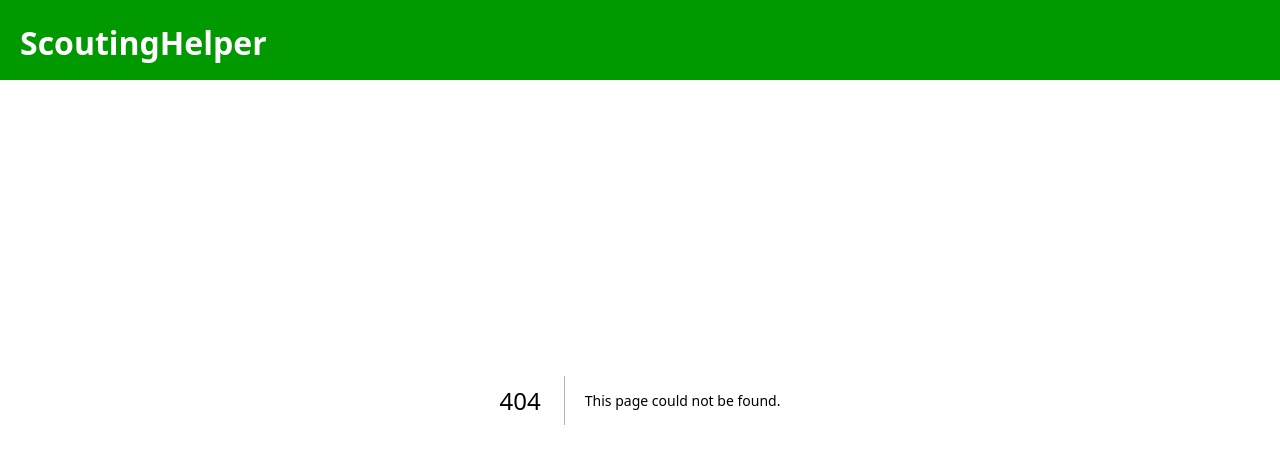
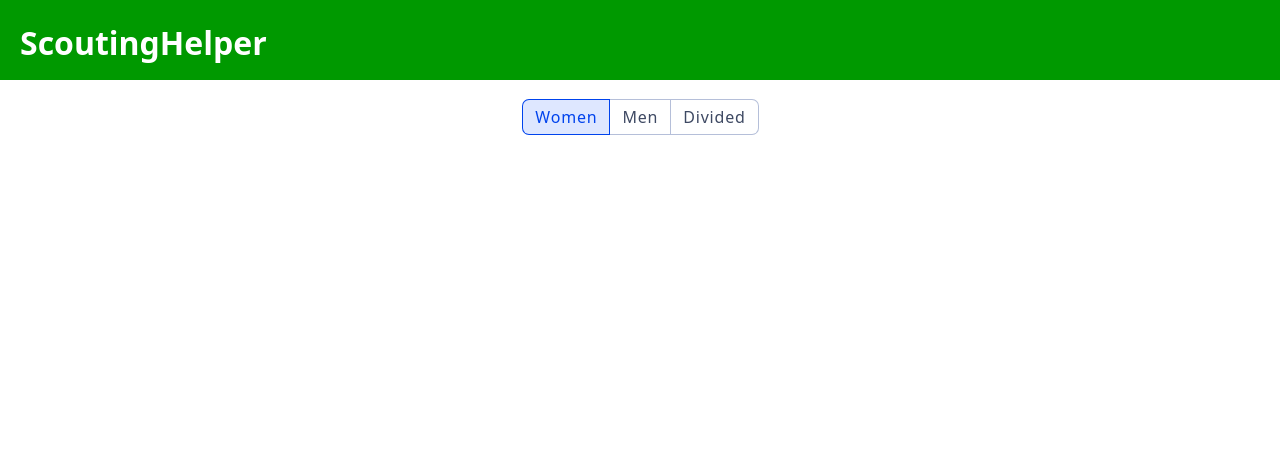
Before and after one commit to Frank-Schaeske/ScoutingHelper, a Next.js app: page /test in a window 1280 px wide. Before the commit this address had no page. Shown: the top 464 px of the page. Built offline with nearby package versions, Linux system fonts and the light colour scheme.

Commit message:
create filter

```diff
--- a/components/List/index.js
+++ b/components/List/index.js
@@ -33,7 +33,7 @@ export default function List({ players }) {
 
 const StyledList = styled.ul`
   list-style-type: none;
-  margin: 100px auto;
+  margin: 10px auto;
   padding: 0;
   display: flex;
   flex-direction: column;
--- a/components/PositionRadioButtons/index.js
+++ b/components/PositionRadioButtons/index.js
@@ -0,0 +1,103 @@
+import styled from "styled-components";
+import { useState } from "react";
+
+export default function PositionRadioButtons() {
+  const [selectedOption, setSelectedOption] = useState("Women");
+
+  const handleOptionChange = (event) => {
+    setSelectedOption(event.target.value);
+  };
+
+  return (
+    <MyDictContainer>
+        <label>
+          <RadioInput
+            type="radio"
+            name="radio"
+            value="Women"
+            checked={selectedOption === "Women"}
+            onChange={handleOptionChange}
+          />
+          <FirstChildLabelSpan>Women</FirstChildLabelSpan>
+        </label>
+        <label>
+          <RadioInput
+            type="radio"
+            name="radio"
+            value="Men"
+            checked={selectedOption === "Men"}
+            onChange={handleOptionChange}
+          />
+          <LabelSpan>Men</LabelSpan>
+        </label>
+        <label>
+          <RadioInput
+            type="radio"
+            name="radio"
+            value="Divided"
+            checked={selectedOption === "Divided"}
+            onChange={handleOptionChange}
+          />
+          <LastChildLabelSpan>Divided</LastChildLabelSpan>
+        </label>
+    </MyDictContainer>
+  );
+}
+
+const MyDictContainer = styled.div`
+  display: flex;
+  flex-wrap: wrap;
+  margin-top: 100px;
+  justify-content: center;
+`;
+
+const RadioInput = styled.input`
+  /* Styles for .mydict input[type="radio"] */
+  clip: rect(0 0 0 0);
+  clip-path: inset(100%);
+  height: 1px;
+  overflow: hidden;
+  position: absolute;
+  white-space: nowrap;
+  width: 1px;
+
+  &:checked + span {
+    /* Styles for .mydict input[type="radio"]:checked + span */
+    box-shadow: 0 0 0 0.0625em #0043ed;
+    background-color: #dee7ff;
+    z-index: 1;
+    color: #0043ed;
+  }
+
+  &:focus {
+    /* Styles for :focus */
+    outline: 0;
+    border-color: #2260ff;
+    box-shadow: 0 0 0 4px #b5c9fc;
+  }
+`;
+
+const LabelSpan = styled.span`
+  /* Styles for label span */
+  display: block;
+  cursor: pointer;
+  background-color: #fff;
+  padding: 0.375em 0.75em;
+  position: relative;
+  margin-left: 0.0625em;
+  box-shadow: 0 0 0 0.0625em #b5bfd9;
+  letter-spacing: 0.05em;
+  color: #3e4963;
+  text-align: center;
+  transition: background-color 0.5s ease;
+`;
+
+const FirstChildLabelSpan = styled(LabelSpan)`
+  /* Styles for label:first-child span */
+  border-radius: 0.375em 0 0 0.375em;
+`;
+
+const LastChildLabelSpan = styled(LabelSpan)`
+  /* Styles for label:last-child span */
+  border-radius: 0 0.375em 0.375em 0;
+`;
--- a/pages/players/index.js
+++ b/pages/players/index.js
@@ -2,6 +2,7 @@ import List from "../../components/List";
 import NavigationBar from "../../components/NavigationBar";
 import styled from "styled-components";
 import useSWR from "swr";
+import PositionRadioButtons from "../../components/PositionRadioButtons";
 
 const fetcher = (...args) => fetch(...args).then((res) => res.json());
 
@@ -19,6 +20,7 @@ export default function PlayersPage() {
   return (
     <>
       <StyledMain>
+        <PositionRadioButtons />
         <List players={players} />
       </StyledMain>
       <NavigationBar />
--- /dev/null
+++ b/pages/test.js
@@ -0,0 +1,5 @@
+import PositionRadioButtons from "../components/PositionRadioButtons";
+
+export default function Test() {
+  return <PositionRadioButtons />;
+}
```
